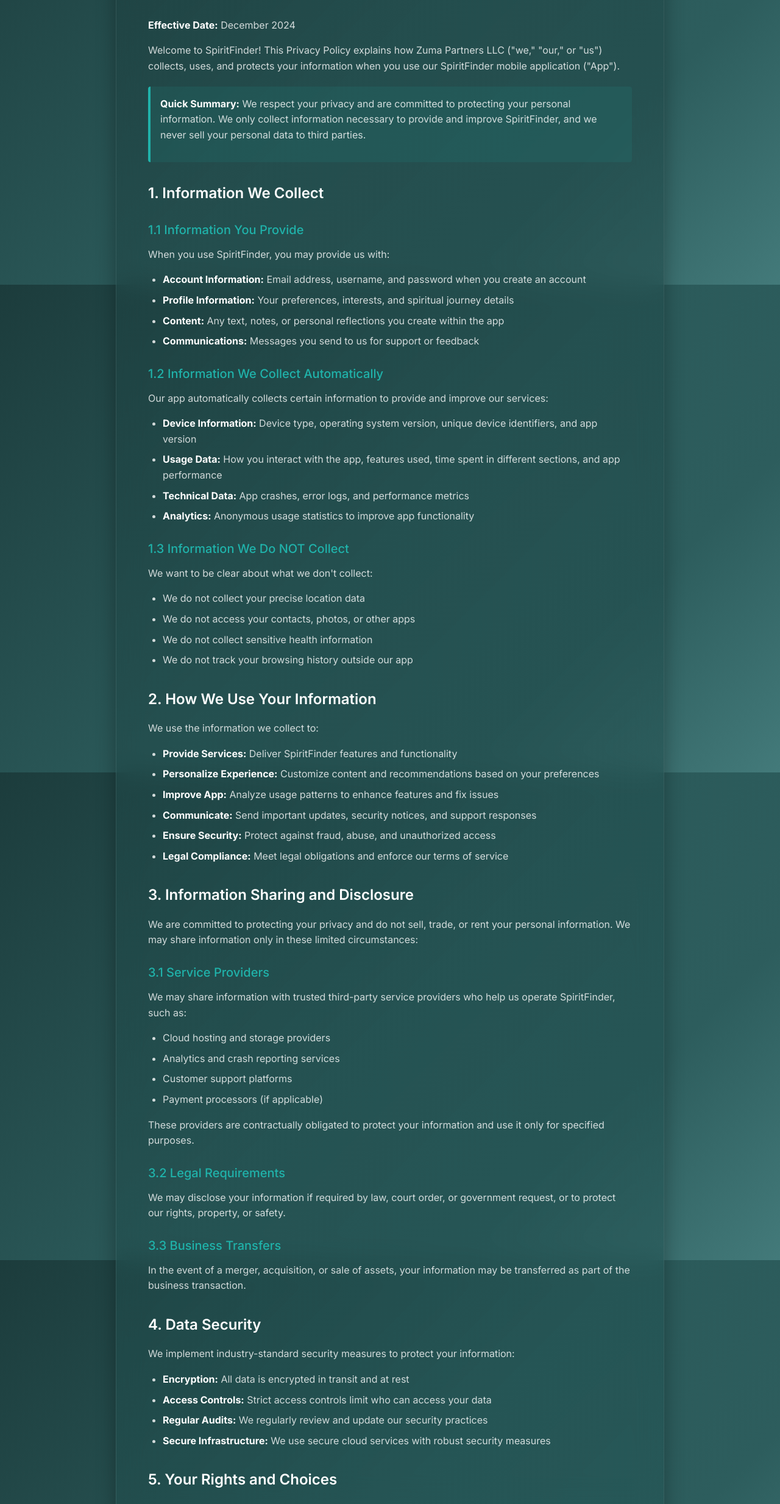
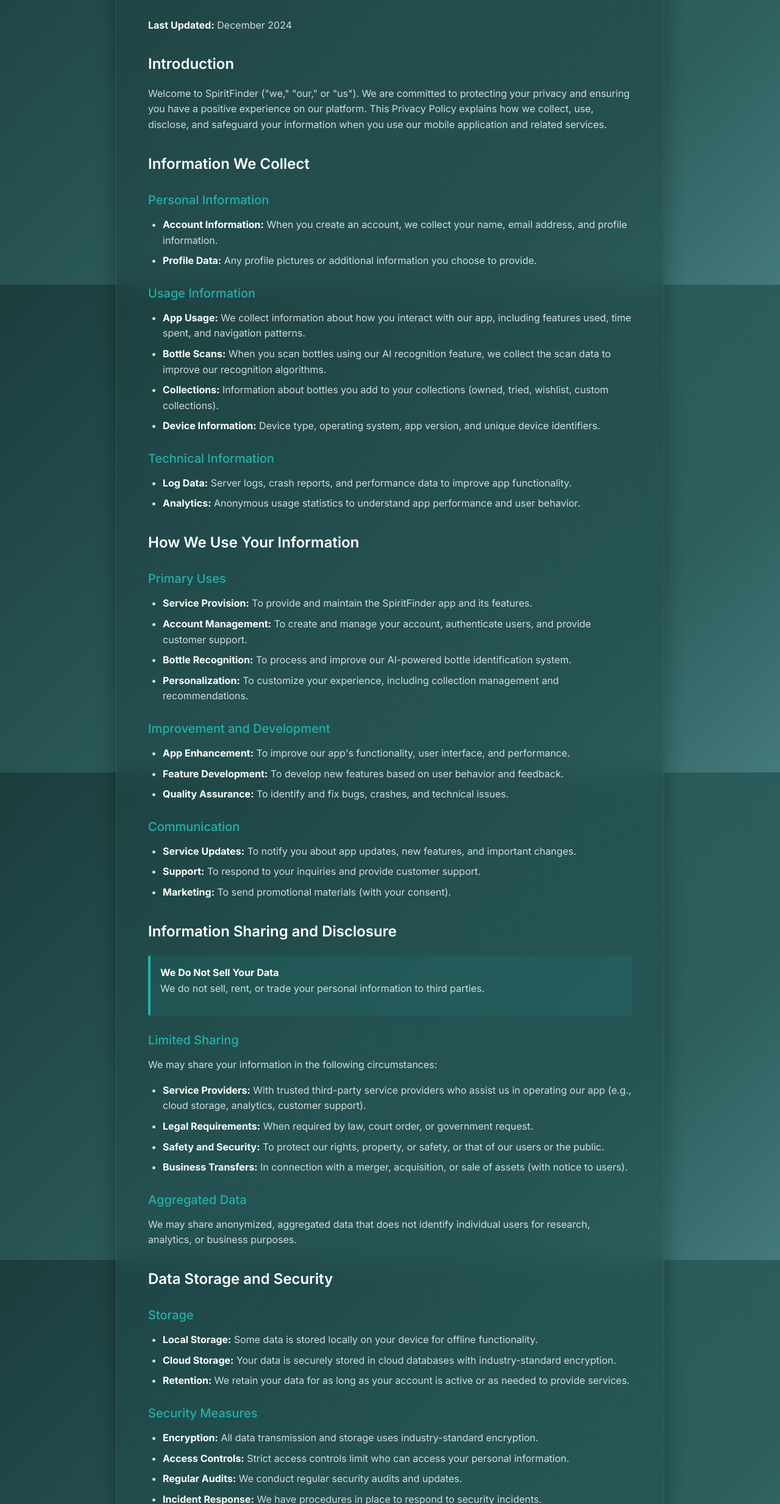
Before and after one commit to benheller413/Zuma-Partners-LLC, a plain HTML site: page spiritfinder/privacy-policy.html in a window 1280 px wide. Shown: the part 333-2800 px from the top of the page at 61% size. Drawn offline with Linux system fonts and the light colour scheme.

Commit message:
Update SpiritFinder privacy policy with comprehensive bottle scanning and collection features

```diff
--- a/spiritfinder/privacy-policy.html
+++ b/spiritfinder/privacy-policy.html
@@ -59,6 +59,22 @@
             margin: 20px 0;
             border-radius: 4px;
         }
+        .contact-info {
+            background: rgba(32, 178, 170, 0.1);
+            border: 1px solid rgba(32, 178, 170, 0.3);
+            padding: 20px;
+            border-radius: 8px;
+            margin: 20px 0;
+        }
+        .contact-info p {
+            margin-bottom: 8px;
+        }
+        .version-info {
+            text-align: center;
+            margin-top: 40px;
+            padding-top: 20px;
+            border-top: 1px solid rgba(255, 255, 255, 0.2);
+        }
     </style>
 </head>
 <body>
@@ -73,132 +89,165 @@
             <main>
                 <h1>SpiritFinder Privacy Policy</h1>
                 <div class="privacy-content">
-                    <p><strong>Effective Date:</strong> December 2024</p>
+                    <p><strong>Last Updated:</strong> December 2024</p>
 
-                    <p>Welcome to SpiritFinder! This Privacy Policy explains how Zuma Partners LLC ("we," "our," or "us") collects, uses, and protects your information when you use our SpiritFinder mobile application ("App").</p>
+                    <h2>Introduction</h2>
+                    <p>Welcome to SpiritFinder ("we," "our," or "us"). We are committed to protecting your privacy and ensuring you have a positive experience on our platform. This Privacy Policy explains how we collect, use, disclose, and safeguard your information when you use our mobile application and related services.</p>
+
+                    <h2>Information We Collect</h2>
+
+                    <h3>Personal Information</h3>
+                    <ul>
+                        <li><strong>Account Information:</strong> When you create an account, we collect your name, email address, and profile information.</li>
+                        <li><strong>Profile Data:</strong> Any profile pictures or additional information you choose to provide.</li>
+                    </ul>
+
+                    <h3>Usage Information</h3>
+                    <ul>
+                        <li><strong>App Usage:</strong> We collect information about how you interact with our app, including features used, time spent, and navigation patterns.</li>
+                        <li><strong>Bottle Scans:</strong> When you scan bottles using our AI recognition feature, we collect the scan data to improve our recognition algorithms.</li>
+                        <li><strong>Collections:</strong> Information about bottles you add to your collections (owned, tried, wishlist, custom collections).</li>
+                        <li><strong>Device Information:</strong> Device type, operating system, app version, and unique device identifiers.</li>
+                    </ul>
+
+                    <h3>Technical Information</h3>
+                    <ul>
+                        <li><strong>Log Data:</strong> Server logs, crash reports, and performance data to improve app functionality.</li>
+                        <li><strong>Analytics:</strong> Anonymous usage statistics to understand app performance and user behavior.</li>
+                    </ul>
+
+                    <h2>How We Use Your Information</h2>
+
+                    <h3>Primary Uses</h3>
+                    <ul>
+                        <li><strong>Service Provision:</strong> To provide and maintain the SpiritFinder app and its features.</li>
+                        <li><strong>Account Management:</strong> To create and manage your account, authenticate users, and provide customer support.</li>
+                        <li><strong>Bottle Recognition:</strong> To process and improve our AI-powered bottle identification system.</li>
+                        <li><strong>Personalization:</strong> To customize your experience, including collection management and recommendations.</li>
+                    </ul>
+
+                    <h3>Improvement and Development</h3>
+                    <ul>
+                        <li><strong>App Enhancement:</strong> To improve our app's functionality, user interface, and performance.</li>
+                        <li><strong>Feature Development:</strong> To develop new features based on user behavior and feedback.</li>
+                        <li><strong>Quality Assurance:</strong> To identify and fix bugs, crashes, and technical issues.</li>
+                    </ul>
+
+                    <h3>Communication</h3>
+                    <ul>
+                        <li><strong>Service Updates:</strong> To notify you about app updates, new features, and important changes.</li>
+                        <li><strong>Support:</strong> To respond to your inquiries and provide customer support.</li>
+                        <li><strong>Marketing:</strong> To send promotional materials (with your consent).</li>
+                    </ul>
+
+                    <h2>Information Sharing and Disclosure</h2>
 
                     <div class="highlight-box">
-                        <p><strong>Quick Summary:</strong> We respect your privacy and are committed to protecting your personal information. We only collect information necessary to provide and improve SpiritFinder, and we never sell your personal data to third parties.</p>
+                        <p><strong>We Do Not Sell Your Data</strong><br>
+                        We do not sell, rent, or trade your personal information to third parties.</p>
                     </div>
 
-                    <h2>1. Information We Collect</h2>
-
-                    <h3>1.1 Information You Provide</h3>
-                    <p>When you use SpiritFinder, you may provide us with:</p>
+                    <h3>Limited Sharing</h3>
+                    <p>We may share your information in the following circumstances:</p>
                     <ul>
-                        <li><strong>Account Information:</strong> Email address, username, and password when you create an account</li>
-                        <li><strong>Profile Information:</strong> Your preferences, interests, and spiritual journey details</li>
-                        <li><strong>Content:</strong> Any text, notes, or personal reflections you create within the app</li>
-                        <li><strong>Communications:</strong> Messages you send to us for support or feedback</li>
+                        <li><strong>Service Providers:</strong> With trusted third-party service providers who assist us in operating our app (e.g., cloud storage, analytics, customer support).</li>
+                        <li><strong>Legal Requirements:</strong> When required by law, court order, or government request.</li>
+                        <li><strong>Safety and Security:</strong> To protect our rights, property, or safety, or that of our users or the public.</li>
+                        <li><strong>Business Transfers:</strong> In connection with a merger, acquisition, or sale of assets (with notice to users).</li>
                     </ul>
 
-                    <h3>1.2 Information We Collect Automatically</h3>
-                    <p>Our app automatically collects certain information to provide and improve our services:</p>
+                    <h3>Aggregated Data</h3>
+                    <p>We may share anonymized, aggregated data that does not identify individual users for research, analytics, or business purposes.</p>
+
+                    <h2>Data Storage and Security</h2>
+
+                    <h3>Storage</h3>
                     <ul>
-                        <li><strong>Device Information:</strong> Device type, operating system version, unique device identifiers, and app version</li>
-                        <li><strong>Usage Data:</strong> How you interact with the app, features used, time spent in different sections, and app performance</li>
-                        <li><strong>Technical Data:</strong> App crashes, error logs, and performance metrics</li>
-                        <li><strong>Analytics:</strong> Anonymous usage statistics to improve app functionality</li>
+                        <li><strong>Local Storage:</strong> Some data is stored locally on your device for offline functionality.</li>
+                        <li><strong>Cloud Storage:</strong> Your data is securely stored in cloud databases with industry-standard encryption.</li>
+                        <li><strong>Retention:</strong> We retain your data for as long as your account is active or as needed to provide services.</li>
                     </ul>
 
-                    <h3>1.3 Information We Do NOT Collect</h3>
-                    <p>We want to be clear about what we don't collect:</p>
+                    <h3>Security Measures</h3>
                     <ul>
-                        <li>We do not collect your precise location data</li>
-                        <li>We do not access your contacts, photos, or other apps</li>
-                        <li>We do not collect sensitive health information</li>
-                        <li>We do not track your browsing history outside our app</li>
+                        <li><strong>Encryption:</strong> All data transmission and storage uses industry-standard encryption.</li>
+                        <li><strong>Access Controls:</strong> Strict access controls limit who can access your personal information.</li>
+                        <li><strong>Regular Audits:</strong> We conduct regular security audits and updates.</li>
+                        <li><strong>Incident Response:</strong> We have procedures in place to respond to security incidents.</li>
                     </ul>
 
-                    <h2>2. How We Use Your Information</h2>
-                    <p>We use the information we collect to:</p>
+                    <h2>Your Rights and Choices</h2>
+
+                    <h3>Access and Control</h3>
                     <ul>
-                        <li><strong>Provide Services:</strong> Deliver SpiritFinder features and functionality</li>
-                        <li><strong>Personalize Experience:</strong> Customize content and recommendations based on your preferences</li>
-                        <li><strong>Improve App:</strong> Analyze usage patterns to enhance features and fix issues</li>
-                        <li><strong>Communicate:</strong> Send important updates, security notices, and support responses</li>
-                        <li><strong>Ensure Security:</strong> Protect against fraud, abuse, and unauthorized access</li>
-                        <li><strong>Legal Compliance:</strong> Meet legal obligations and enforce our terms of service</li>
+                        <li><strong>View Your Data:</strong> You can view and manage your personal information through the app settings.</li>
+                        <li><strong>Update Information:</strong> You can update your profile information at any time.</li>
+                        <li><strong>Delete Account:</strong> You can request account deletion, which will remove all your personal data.</li>
                     </ul>
 
-                    <h2>3. Information Sharing and Disclosure</h2>
-                    <p>We are committed to protecting your privacy and do not sell, trade, or rent your personal information. We may share information only in these limited circumstances:</p>
-
-                    <h3>3.1 Service Providers</h3>
-                    <p>We may share information with trusted third-party service providers who help us operate SpiritFinder, such as:</p>
+                    <h3>Data Portability</h3>
                     <ul>
-                        <li>Cloud hosting and storage providers</li>
-                        <li>Analytics and crash reporting services</li>
-                        <li>Customer support platforms</li>
-                        <li>Payment processors (if applicable)</li>
-                    </ul>
-                    <p>These providers are contractually obligated to protect your information and use it only for specified purposes.</p>
-
-                    <h3>3.2 Legal Requirements</h3>
-                    <p>We may disclose your information if required by law, court order, or government request, or to protect our rights, property, or safety.</p>
-
-                    <h3>3.3 Business Transfers</h3>
-                    <p>In the event of a merger, acquisition, or sale of assets, your information may be transferred as part of the business transaction.</p>
-
-                    <h2>4. Data Security</h2>
-                    <p>We implement industry-standard security measures to protect your information:</p>
-                    <ul>
-                        <li><strong>Encryption:</strong> All data is encrypted in transit and at rest</li>
-                        <li><strong>Access Controls:</strong> Strict access controls limit who can access your data</li>
-                        <li><strong>Regular Audits:</strong> We regularly review and update our security practices</li>
-                        <li><strong>Secure Infrastructure:</strong> We use secure cloud services with robust security measures</li>
+                        <li><strong>Export Data:</strong> You can export your collection data in a standard format.</li>
+                        <li><strong>Transfer:</strong> You can transfer your data to other services where technically feasible.</li>
                     </ul>
 
-                    <h2>5. Your Rights and Choices</h2>
-                    <p>You have several rights regarding your personal information:</p>
-
-                    <h3>5.1 Access and Control</h3>
+                    <h3>Communication Preferences</h3>
                     <ul>
-                        <li><strong>Access:</strong> Request a copy of your personal information</li>
-                        <li><strong>Update:</strong> Correct or update your information through the app</li>
-                        <li><strong>Delete:</strong> Request deletion of your account and associated data</li>
-                        <li><strong>Export:</strong> Request a copy of your data in a portable format</li>
+                        <li><strong>Marketing Opt-out:</strong> You can opt out of marketing communications at any time.</li>
+                        <li><strong>Notification Settings:</strong> You can control push notifications and email preferences.</li>
                     </ul>
 
-                    <h3>5.2 Communication Preferences</h3>
-                    <ul>
-                        <li>Opt out of marketing communications (if any)</li>
-                        <li>Control push notification settings through your device</li>
-                        <li>Manage email preferences in your account settings</li>
-                    </ul>
+                    <h2>Children's Privacy</h2>
+                    <p>SpiritFinder is not intended for children under 13 years of age. We do not knowingly collect personal information from children under 13. If you believe we have collected information from a child under 13, please contact us immediately.</p>
 
-                    <h3>5.3 Data Retention</h3>
-                    <p>We retain your information only as long as necessary to provide SpiritFinder services or as required by law. When you delete your account, we will delete or anonymize your personal information within 30 days.</p>
+                    <h2>International Data Transfers</h2>
+                    <p>Your information may be transferred to and processed in countries other than your own. We ensure appropriate safeguards are in place to protect your data in accordance with this Privacy Policy.</p>
 
-                    <h2>6. Children's Privacy</h2>
-                    <p>SpiritFinder is not intended for children under 13 years of age. We do not knowingly collect personal information from children under 13. If you are a parent or guardian and believe your child has provided us with personal information, please contact us immediately.</p>
+                    <h2>Third-Party Services</h2>
+                    <p>Our app may contain links to third-party services or integrate with third-party APIs. This Privacy Policy does not apply to those services. We encourage you to review their privacy policies.</p>
 
-                    <h2>7. International Data Transfers</h2>
-                    <p>Your information may be processed and stored in countries other than your own. We ensure appropriate safeguards are in place to protect your information in accordance with this Privacy Policy.</p>
-
-                    <h2>8. Third-Party Services</h2>
-                    <p>SpiritFinder may contain links to third-party websites or services. This Privacy Policy does not apply to those third-party services. We encourage you to review their privacy policies before using them.</p>
-
-                    <h2>9. Changes to This Privacy Policy</h2>
+                    <h2>Changes to This Privacy Policy</h2>
                     <p>We may update this Privacy Policy from time to time. We will notify you of any material changes by:</p>
                     <ul>
                         <li>Posting the updated policy in the app</li>
-                        <li>Sending you an email notification (if you have an account)</li>
-                        <li>Updating the "Effective Date" at the top of this policy</li>
+                        <li>Sending you an email notification</li>
+                        <li>Displaying an in-app notification</li>
                     </ul>
-                    <p>Your continued use of SpiritFinder after any changes indicates your acceptance of the updated policy.</p>
 
-                    <h2>10. Contact Us</h2>
-                    <p>If you have any questions, concerns, or requests regarding this Privacy Policy or your personal information, please contact us:</p>
+                    <h2>Contact Us</h2>
+                    <p>If you have any questions about this Privacy Policy or our data practices, please contact us:</p>
 
-                    <p><strong>Email:</strong> <a href="mailto:zumapartnersllc@gmail.com" style="color: #20B2AA;">zumapartnersllc@gmail.com</a></p>
-                    <p><strong>Company:</strong> Zuma Partners LLC</p>
-
-                    <div class="highlight-box">
-                        <p><strong>Your Privacy Matters:</strong> We're committed to being transparent about how we handle your information. If you have any concerns, we're here to help!</p>
+                    <div class="contact-info">
+                        <p><strong>Email:</strong> <a href="mailto:zumapartnersllc@gmail.com" style="color: #20B2AA;">zumapartnersllc@gmail.com</a></p>
+                        <p><strong>Company:</strong> Zuma Partners LLC</p>
                     </div>
 
-                    <p class="last-updated">Last Updated: December 2024</p>
+                    <h2>California Privacy Rights</h2>
+                    <p>If you are a California resident, you have additional rights under the California Consumer Privacy Act (CCPA):</p>
+                    <ul>
+                        <li>Right to know what personal information is collected</li>
+                        <li>Right to delete personal information</li>
+                        <li>Right to opt-out of the sale of personal information</li>
+                        <li>Right to non-discrimination for exercising your privacy rights</li>
+                    </ul>
+
+                    <h2>GDPR Compliance (EU Users)</h2>
+                    <p>If you are in the European Union, you have additional rights under the General Data Protection Regulation (GDPR):</p>
+                    <ul>
+                        <li>Right to access your personal data</li>
+                        <li>Right to rectification of inaccurate data</li>
+                        <li>Right to erasure ("right to be forgotten")</li>
+                        <li>Right to restrict processing</li>
+                        <li>Right to data portability</li>
+                        <li>Right to object to processing</li>
+                        <li>Right to withdraw consent</li>
+                    </ul>
+                    <p>To exercise these rights, please contact us using the information provided above.</p>
+
+                    <div class="version-info">
+                        <p><strong>Effective Date:</strong> December 2024</p>
+                        <p><strong>Version:</strong> 1.0</p>
+                    </div>
                 </div>
             </main>
         </div>
```
